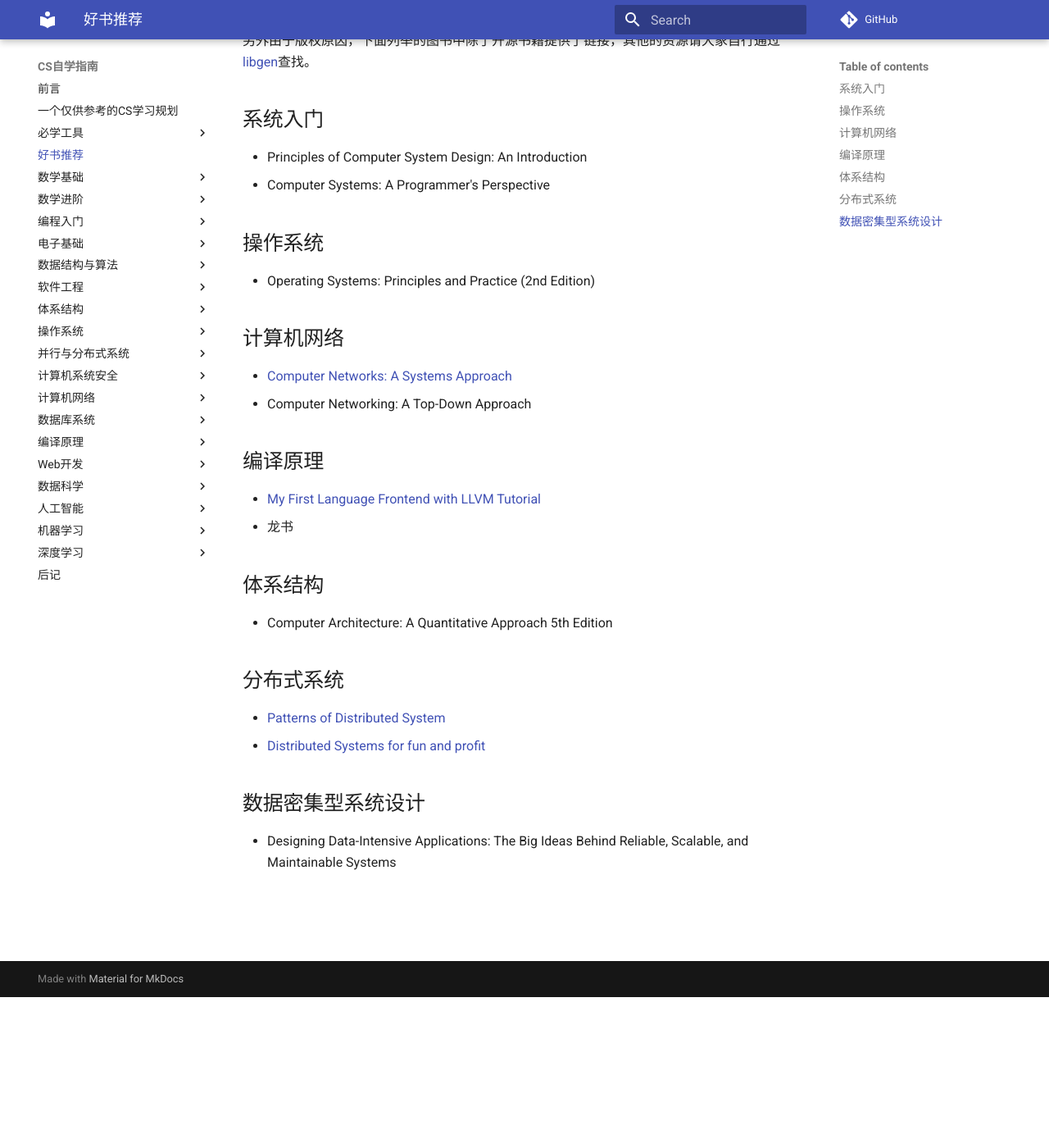
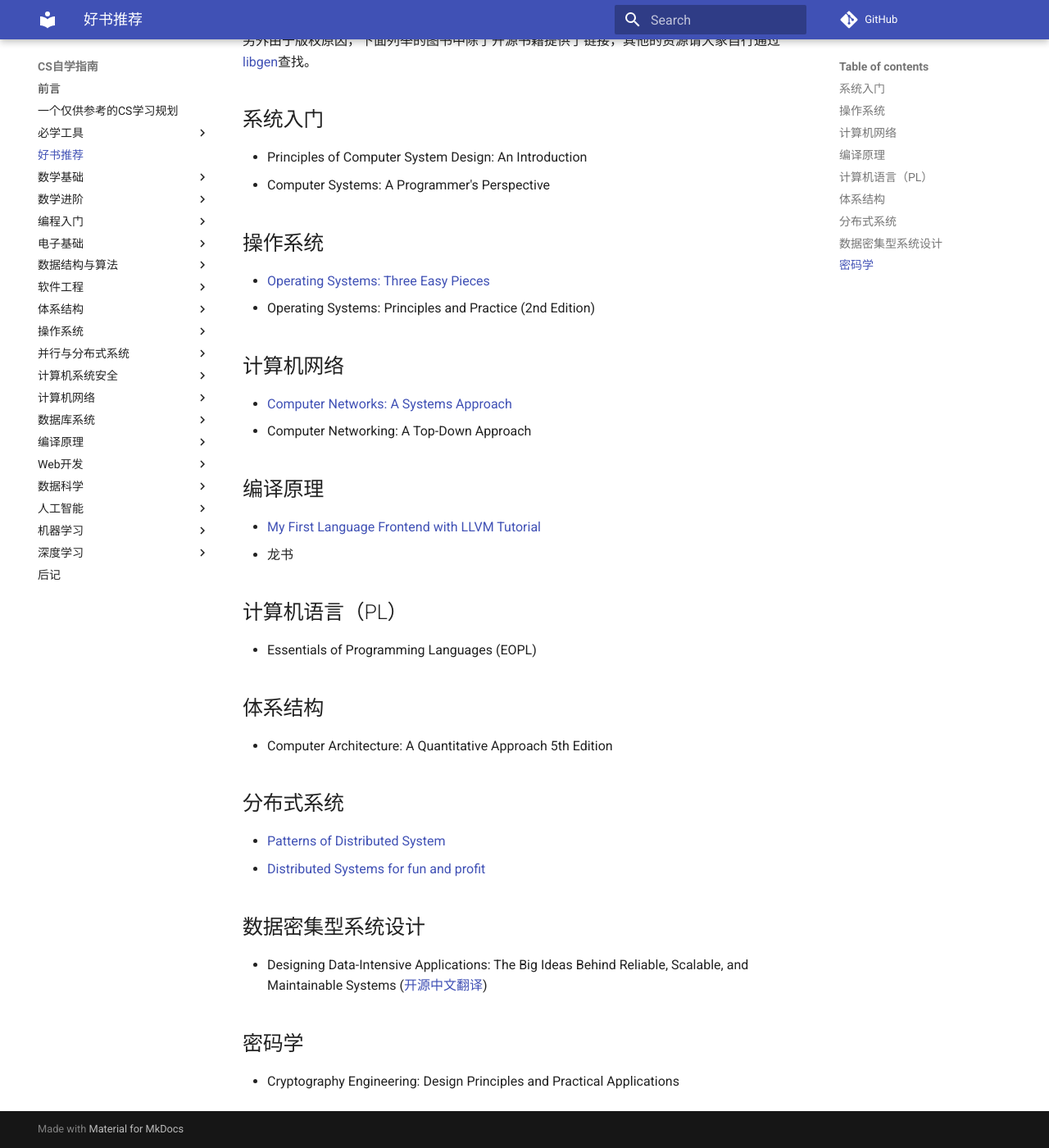
Before and after one commit to PKUFlyingPig/cs-self-learning, an MkDocs documentation site: the page built from docs/好书推荐.md, in a window 1280 px wide and 1400 px high, scrolled down 184 px. Shown: the whole window at 82% size. Built offline with MkDocs 1.6.1 and Material for MkDocs 9.7.7, drawn with Linux system fonts in a browser that asks for light colours; comment, search, counter and statistics services are not loaded.

Commit message:
Add books to recommendation lists

```diff
--- a/docs/好书推荐.md
+++ b/docs/好书推荐.md
@@ -6,6 +6,7 @@
 - Principles of Computer System Design: An Introduction
 - Computer Systems: A Programmer's Perspective
 ## 操作系统
+- [Operating Systems: Three Easy Pieces](https://pages.cs.wisc.edu/~remzi/OSTEP/)
 - Operating Systems: Principles and Practice (2nd Edition)
 ## 计算机网络
 - [Computer Networks: A Systems Approach](https://book.systemsapproach.org/foreword.html)
@@ -13,10 +14,14 @@
 ## 编译原理
 - [My First Language Frontend with LLVM Tutorial](https://llvm.org/docs/tutorial/MyFirstLanguageFrontend/index.html)
 - 龙书
+## 计算机语言（PL）
+- Essentials of Programming Languages (EOPL)
 ## 体系结构
 - Computer Architecture: A Quantitative Approach 5th Edition
 ## 分布式系统
 - [Patterns of Distributed System](https://github.com/dreamhead/patterns-of-distributed-systems)
 - [Distributed Systems for fun and profit](http://book.mixu.net/distsys/index.html)
 ## 数据密集型系统设计
-- Designing Data-Intensive Applications: The Big Ideas Behind Reliable, Scalable, and Maintainable Systems
+- Designing Data-Intensive Applications: The Big Ideas Behind Reliable, Scalable, and Maintainable Systems ([开源中文翻译](https://github.com/Vonng/ddia))
+## 密码学
+- Cryptography Engineering: Design Principles and Practical Applications
```
